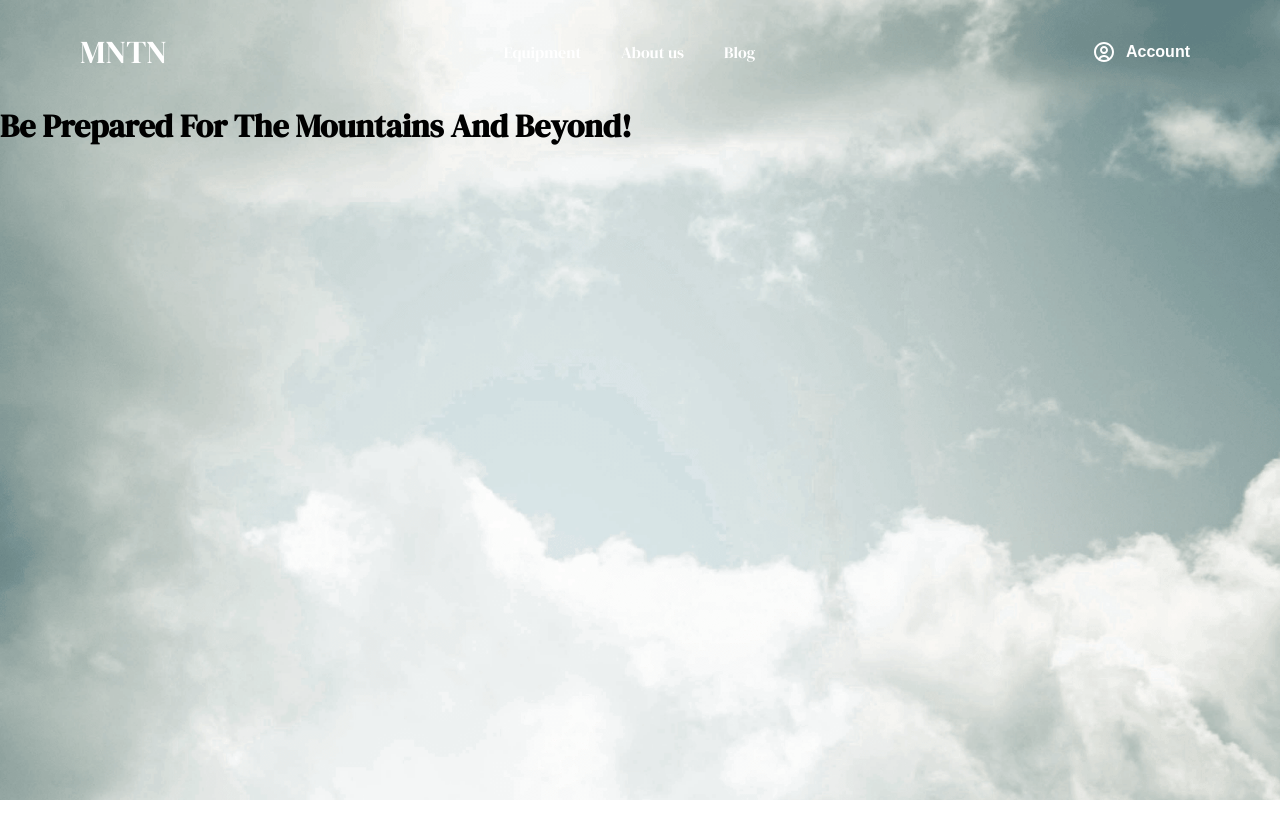
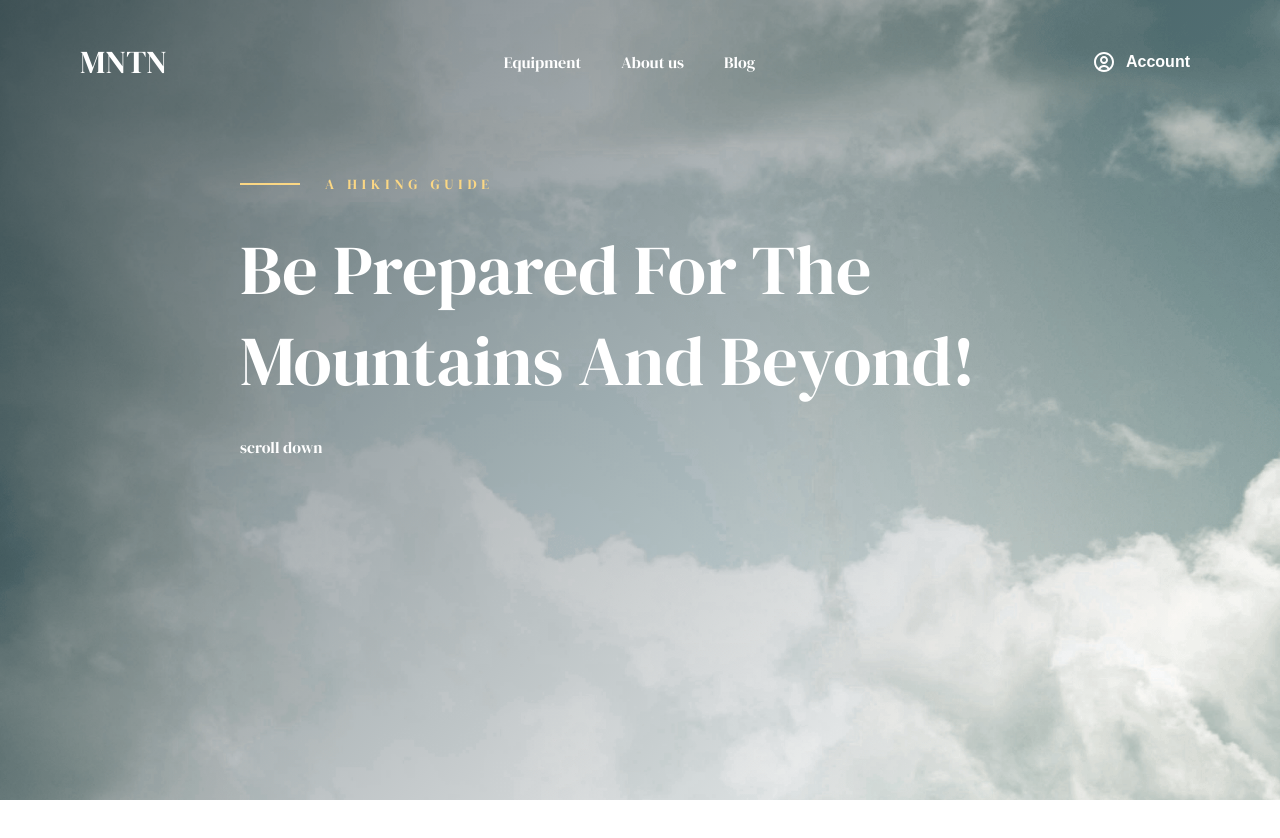
Before and after one commit to H3ronn/Mountains-Website, a website: page build/index.html in a window 1280 px wide. Shown: the top 838 px of the page. Drawn offline with Linux system fonts and the light colour scheme.

Commit message:
Add style to header

```diff
--- a/src/style/main.scss
+++ b/src/style/main.scss
@@ -10,30 +10,40 @@
 body {
   height: 1000vh;
   font-size: 16px;
+  color: white;
 }
 
 .wrapper {
+
+
+}
+
+.hero {
   background-image: url("../../assets/HG.png");
   background-size: cover;
   // width: 100vw;
   height: 100vh;
 
-  &::after{
-    // position: absolute;
-    // content: "";
-    // left: 0%;
-    // top: 0%;
-    // right: 0%;
-    // bottom: 0%;
-    // width: 100%;
-    // height: 100vh;
-    // background-image: linear-gradient(135deg, #0b1d26, transparent 87%);
-    // opacity: 0.6;
+  &__blur {
+    position: absolute;
+    content: "";
+    left: 0%;
+    top: 0%;
+    right: 0%;
+    bottom: 0%;
+    width: 100%;
+    height: 100vh;
+    background-image: linear-gradient(135deg, #0b1d26, transparent 87%);
+    opacity: 0.6;
+  }
+
+  &__content {
+    position: relative;
   }
 }
 
 .nav {
-  padding: 30px 80px;
+  padding: 40px 80px;
   display: flex;
   justify-content: space-between;
   align-items: center;
@@ -90,6 +100,43 @@ body {
   }
 }
 
+.title {
+  display: flex;
+  justify-content: center;
+  margin-top: 50px;
+
+  &__container {
+    display: flex;
+    flex-direction: column;
+    align-items: flex-start;
+  }
+
+  &__span {
+    color: v.$yellow;
+    text-transform: uppercase;
+    font-size: 14px;
+    display: flex;
+    align-items: center;
+    letter-spacing: 5px;
+
+    .goldLine {
+      display: inline-block;
+      width: 60px;
+      background-color: v.$yellow;
+      height: 2px;
+      margin-right: 25px;
+    }
+  }
+
+  &__heading {
+    font-size: 70px;
+    font-weight: 500;
+    max-width: 800px;
+    margin: 30px 0;
+    line-height: 1.3;
+  }
+}
+
 
 
 // @charset "UTF-8";
```
Also changed, not shown: build/index.html, build/style.css, 1 other file.
